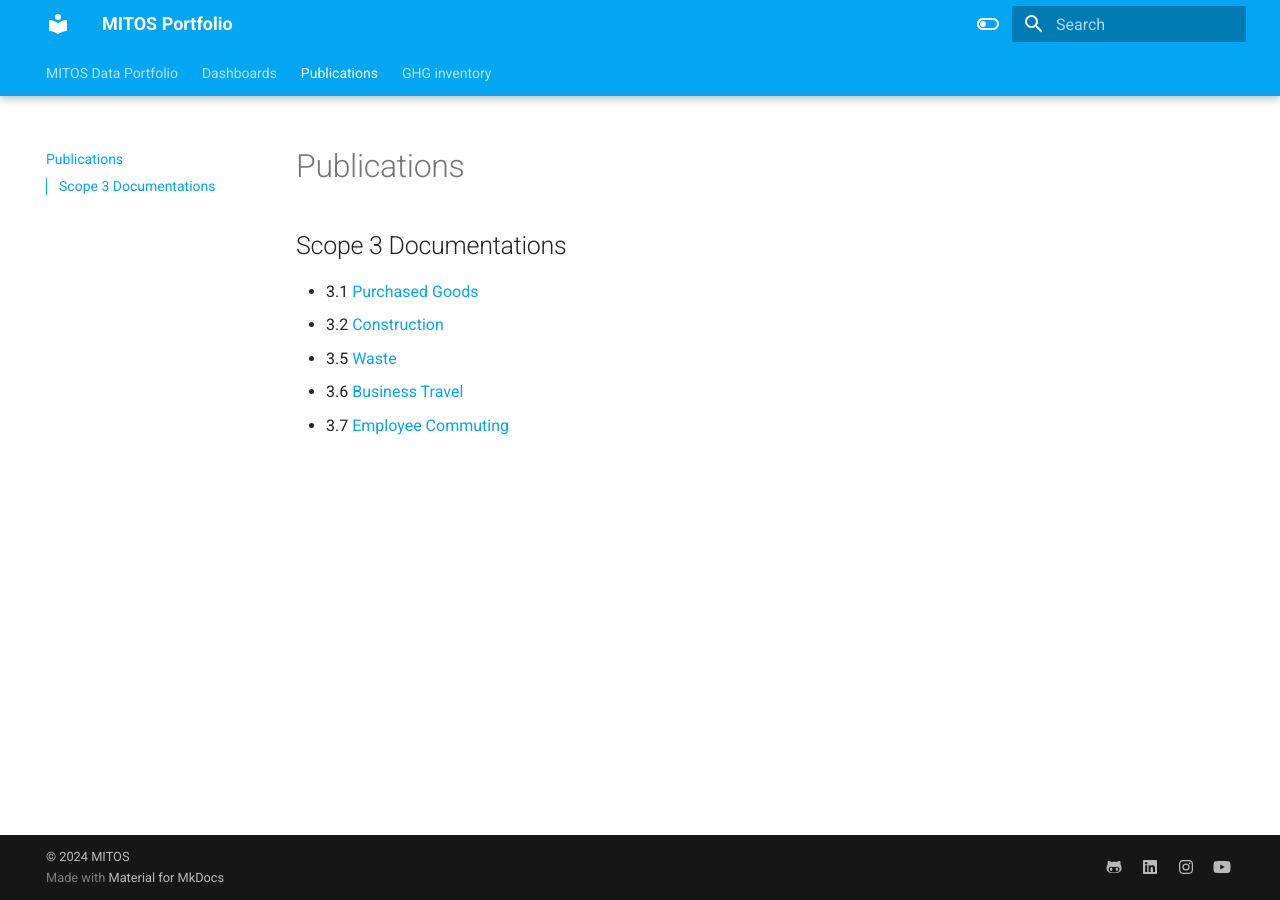
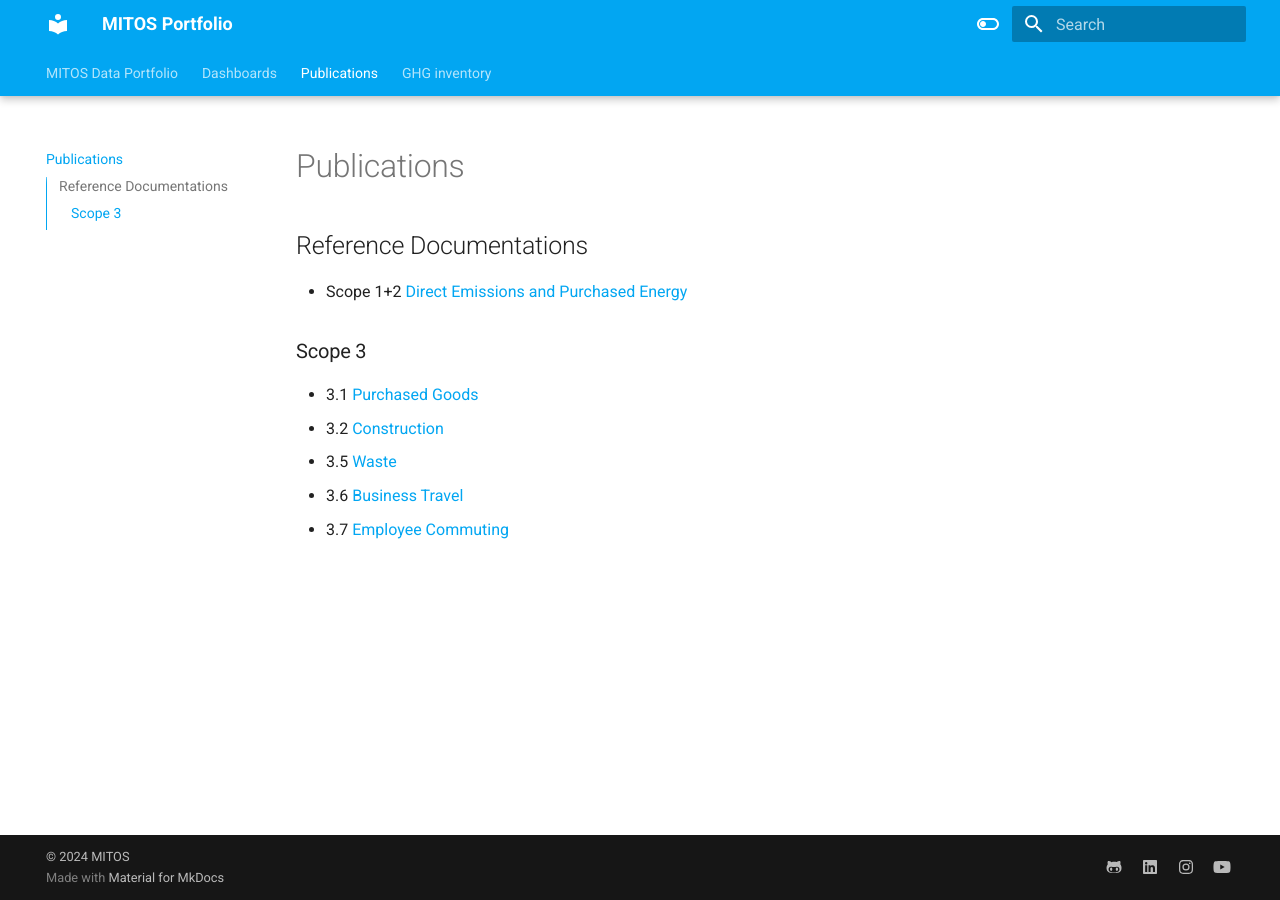
Before and after one commit to mit-sustainability/portfolio, an MkDocs documentation site: the page built from docs/publications.md, in a window 1280 px wide. Built offline with MkDocs 1.6.1 and Material for MkDocs 9.7.7, drawn with Linux system fonts in a browser that asks for light colours.

Commit message:
update links to scope3 docs

```diff
--- a/docs/publications.md
+++ b/docs/publications.md
@@ -1,7 +1,10 @@
-## Scope 3 Documentations
+## Reference Documentations
 
-* 3.1 [Purchased Goods](https://docs.google.com/document/d/1rR8MxLu2fxlnSIysAEu0KxIMLAPxlAzDYj-pYHoY45A/edit?usp=sharing)
-* 3.2 [Construction](https://docs.google.com/document/d/17yJuG9VYxJ970BuUqQmqRW2Wgs0uihKERZGIKa8iZ6M/edit?usp=sharing)
-* 3.5 [Waste](https://docs.google.com/document/d/1IVmDsEYHxp4F-j1KN6g94VZTBldfka2-jzTKlUPJN9w/edit?usp=sharing)
-* 3.6 [Business Travel](https://docs.google.com/document/d/1hqo8a84qP05t9IyKiFW-AaRDNjM5FHTpfuJ0IoztrgQ/edit?usp=sharing)
-* 3.7 [Employee Commuting](https://docs.google.com/document/d/1jmIU8y5Zo4g5eLtDFro98ebl7PKLYL0PlmMW4pcXywc/edit?usp=sharing)
+* Scope 1+2 [Direct Emissions and Purchased Energy](https://sustainability.mit.edu/ghginventory)
+
+### Scope 3
+* 3.1 [Purchased Goods](https://docs.google.com/document/d/1ywDDVHVPRZz-HWd4j7ildDBIwYyhP0fJ28HwyOaEsMc/edit?usp=sharing)
+* 3.2 [Construction](https://docs.google.com/document/d/1tZ5ZxwZH-HktHkfTrRJsxTwLJ7-NaY2GgaBfLpPKn2s/edit?usp=sharing)
+* 3.5 [Waste](https://docs.google.com/document/d/1CDg1fIa0F6VximWalki_QbJiBayJr9Jy6jucbojzb1Q/edit?usp=sharing)
+* 3.6 [Business Travel](https://docs.google.com/document/d/1lD-r_CqYqwIO33FAWwHpvexEI0BG8_2wt5t7Rk44AR4/edit?usp=sharing)
+* 3.7 [Employee Commuting](https://docs.google.com/document/d/1HJhLRbk0jA8tF58z0ZCvHAeekLPUIx7fXt6f0qX008M/edit?usp=sharing)
```
